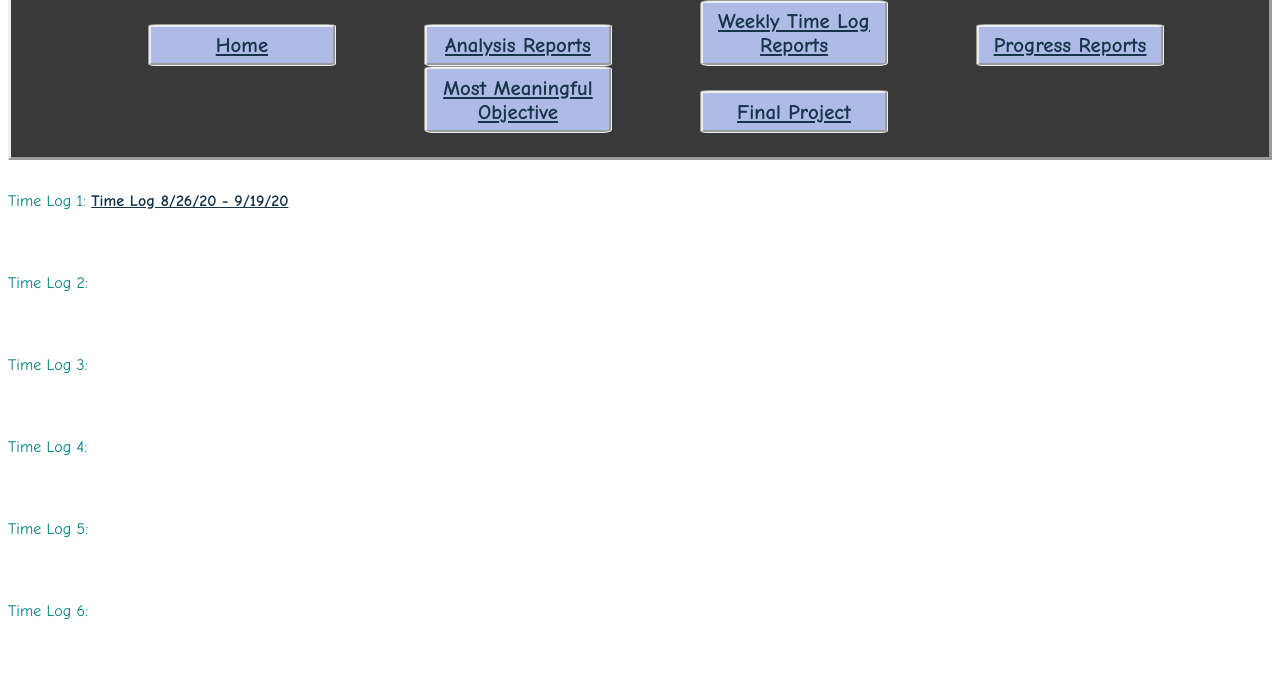
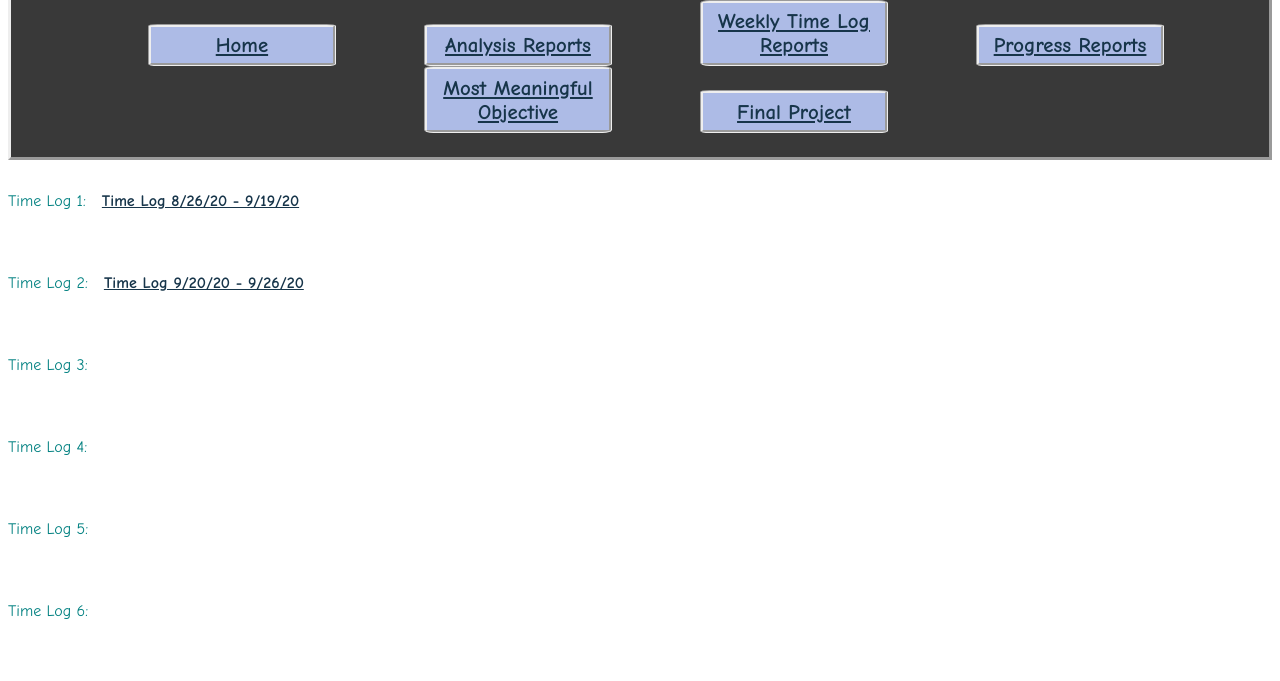
Before and after one commit to williford-julie/WBIT4030_Senior_Project, a plain HTML site: page timelog.html in a window 1280 px wide. Shown: the part 107-788 px from the top of the page. Drawn offline with Linux system fonts and the light colour scheme; a web font is replaced by a local one.

Commit message:
added time log 2

```diff
--- a/timelog.html
+++ b/timelog.html
@@ -25,12 +25,12 @@
 
 <body>
   <section>
-    <p class="first">Time Log 1:  <a href="Time Log 1.pdf">Time Log 8/26/20 - 9/19/20</a></p>
+    <p class="first">Time Log 1: &nbsp  <a href="Time Log 1.pdf">Time Log 8/26/20 - 9/19/20</a></p>
     <p></p>
   </section>
 
   <section>
-    <p class="first">Time Log 2:  </a></p>
+    <p class="first">Time Log 2: &nbsp  <a href="Time Log 2.pdf">Time Log 9/20/20 - 9/26/20</a></p>
     <p></p>
   </section>
 
```
